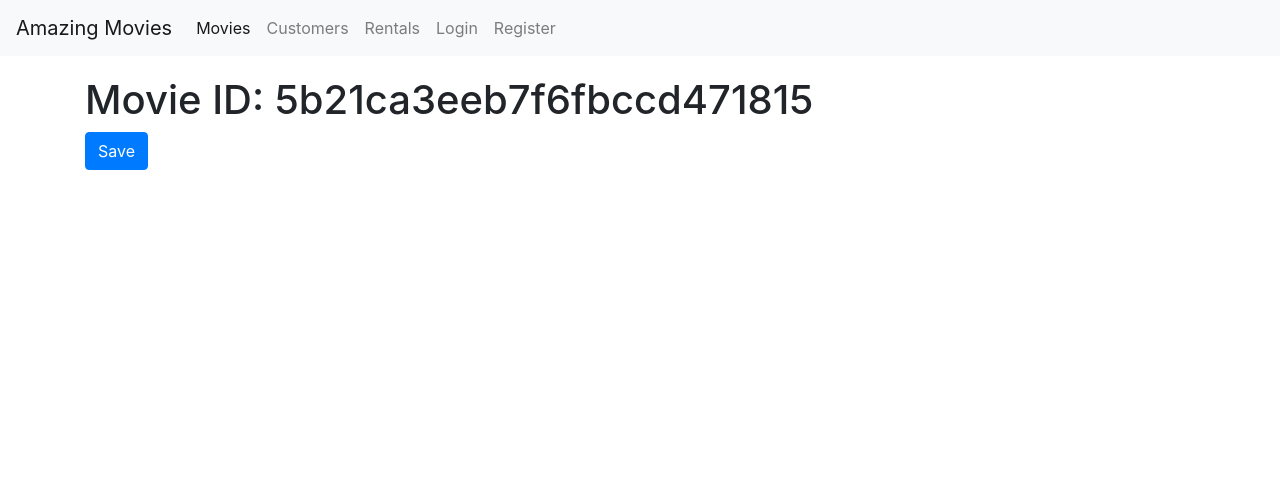
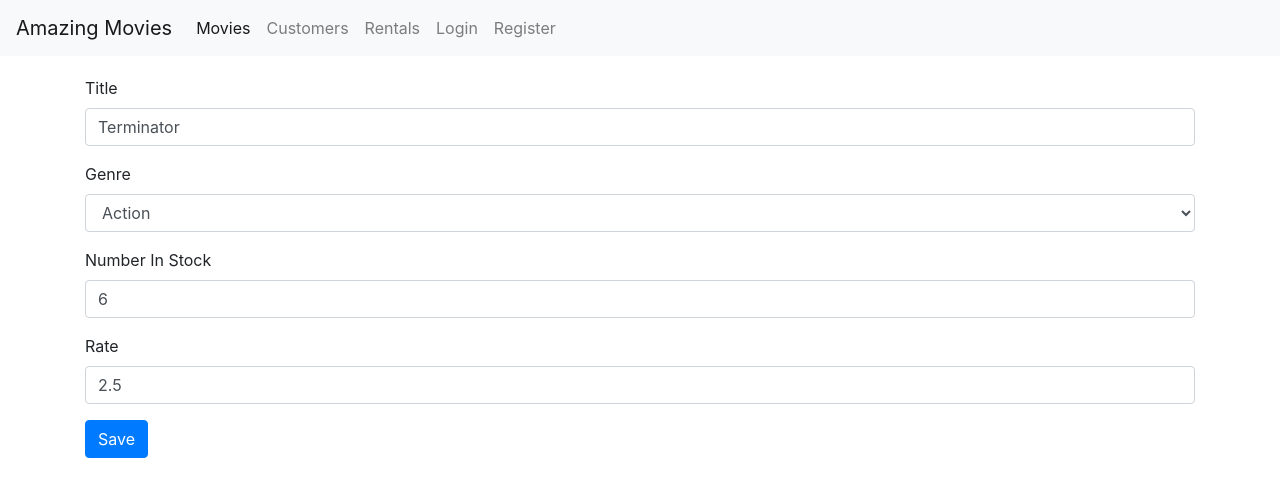
Before and after one commit to nikhilkadu/movie-library, a React (Create React App) app: page /movies/5b21ca3eeb7f6fbccd471815 in a window 1280 px wide. Shown: the top 496 px of the page. Built offline with nearby package versions, Linux system fonts and the light colour scheme.

Commit message:
Implement edit/add movie form

```diff
--- a/src/App.js
+++ b/src/App.js
@@ -1,6 +1,5 @@
 import React from "react";
 import { Route, Redirect, Switch } from "react-router-dom";
-
 import Movies from "./components/movies";
 import Movie from "./components/movie";
 import Navbar from "./components/navbar";
@@ -9,7 +8,6 @@ import Customers from "./components/customers";
 import RegisterForm from "./components/register-form";
 import NotFound from "./components/not-found";
 import LoginForm from "./components/login-form";
-
 import "./App.css";
 
 function App() {
--- /dev/null
+++ b/src/components/common/DropDown.jsx
@@ -0,0 +1,22 @@
+import React from "react";
+
+const Input = ({ name, label, options, error, ...rest }) => {
+  console.log("Rest", rest);
+  console.log("options", options);
+  return (
+    <div className="form-group">
+      <label htmlFor={name}>{label}</label>
+      <select className="form-control" id={name} name={name} {...rest}>
+        <option key="" value=""></option>
+        {options.map(option => (
+          <option key={option._id} value={option._id}>
+            {option.name}
+          </option>
+        ))}
+      </select>
+      {error && <div className="alert alert-danger">{error}</div>}
+    </div>
+  );
+};
+
+export default Input;
--- a/src/components/common/Form.jsx
+++ b/src/components/common/Form.jsx
@@ -1,5 +1,6 @@
 import React, { Component } from "react";
 import Input from "./Input";
+import DropDown from "./DropDown";
 import Joi from "joi-browser";
 
 class Form extends Component {
@@ -39,7 +40,6 @@ class Form extends Component {
 
     const userInput = { ...this.state.userInput };
     userInput[input.name] = input.value;
-
     this.setState({ userInput, errors });
   };
 
@@ -51,6 +51,20 @@ class Form extends Component {
         name={name}
         value={userInput[name]}
         type={type}
+        onChange={this.handleChange}
+        error={errors[name]}
+      />
+    );
+  };
+
+  renderDropDown = (name, label, options) => {
+    const { userInput, errors } = this.state;
+    return (
+      <DropDown
+        label={label}
+        name={name}
+        value={userInput[name]}
+        options={options}
         onChange={this.handleChange}
         error={errors[name]}
       />
--- a/src/components/movie.jsx
+++ b/src/components/movie.jsx
@@ -1,18 +1,86 @@
 import React from "react";
+import Joi from "joi-browser";
+import Form from "./common/Form";
+import { getMovie, saveMovie } from "../services/fakeMovieService";
+import { getGenres } from "../services/fakeGenreService";
 
-const Movie = props => {
-  return (
-    <div>
-      <h1>Movie ID: {props.match.params.id}</h1>
-      <button
-        type="button"
-        className="btn btn-primary"
-        onClick={() => props.history.push("/movies")}
-      >
-        Save
-      </button>
-    </div>
-  );
-};
+class Movie extends Form {
+  state = {
+    userInput: {
+      _id: "",
+      title: "",
+      genreId: "",
+      numberInStock: "",
+      dailyRentalRate: ""
+    },
+    errors: {
+      _id: "",
+      title: "",
+      genreId: "",
+      numberInStock: "",
+      dailyRentalRate: ""
+    },
+    genres: []
+  };
+
+  schema = {
+    _id: Joi.string().allow(""),
+    title: Joi.string()
+      .required()
+      .label("Title"),
+    genreId: Joi.string()
+      .required()
+      .label("Genre"),
+    numberInStock: Joi.number()
+      .required()
+      .min(0)
+      .max(50)
+      .label("Number In Stock"),
+    dailyRentalRate: Joi.number()
+      .required()
+      .min(0)
+      .max(50)
+      .label("Rate")
+  };
+
+  componentDidMount() {
+    const genres = getGenres();
+    this.setState({ genres });
+
+    const movieID = this.props.match.params.id;
+    if (movieID === "add") return;
+
+    const movieObj = getMovie(movieID);
+    if (!movieObj) this.props.history.replace("/not-found");
+
+    const userInput = {
+      _id: movieObj._id,
+      title: movieObj.title,
+      genreId: movieObj.genre._id,
+      numberInStock: movieObj.numberInStock,
+      dailyRentalRate: movieObj.dailyRentalRate
+    };
+    this.setState({ userInput });
+  }
+
+  submitAction = () => {
+    saveMovie(this.state.userInput);
+    this.props.history.push("/movies");
+  };
+
+  render() {
+    return (
+      <div>
+        <form onSubmit={this.handleSubmitForm}>
+          {this.renderInputField("title", "Title")}
+          {this.renderDropDown("genreId", "Genre", this.state.genres)}
+          {this.renderInputField("numberInStock", "Number In Stock")}
+          {this.renderInputField("dailyRentalRate", "Rate")}
+          {this.renderButton("Save")}
+        </form>
+      </div>
+    );
+  }
+}
 
 export default Movie;
--- a/src/components/movies.jsx
+++ b/src/components/movies.jsx
@@ -4,6 +4,7 @@ import Pagination from "./common/Pagination";
 import { paginate } from "../utils/paginate";
 import ListGroup from "./common/ListGroup";
 import MoviesTable from "./MoviesTable";
+import { Link } from "react-router-dom";
 import _ from "lodash";
 
 class Movies extends Component {
@@ -97,7 +98,12 @@ class Movies extends Component {
         </div>
         <div className="col">
           <div style={{ margin: "0 0 21px 0" }}>
-            Showing {totalFilteredMovies} movies.
+            <span>{totalFilteredMovies} movies</span>
+            <span className="add-button">
+              <Link className="btn btn-primary" to="/movies/add" role="button">
+                Add
+              </Link>
+            </span>
           </div>
           <MoviesTable
             movies={pagedMovieData}
--- a/src/components/register-form.jsx
+++ b/src/components/register-form.jsx
@@ -18,6 +18,7 @@ class RegisterForm extends Form {
   schema = {
     username: Joi.string()
       .required()
+      .email()
       .label("Username"),
     password: Joi.string()
       .required()
--- a/src/index.css
+++ b/src/index.css
@@ -12,6 +12,11 @@ body {
   margin-bottom: 20px;
 }
 
+.add-button {
+  right: 80px;
+  position: absolute;
+}
+
 code {
   font-family: source-code-pro, Menlo, Monaco, Consolas, "Courier New",
     monospace;
--- a/src/services/fakeMovieService.js
+++ b/src/services/fakeMovieService.js
@@ -77,13 +77,13 @@ export function getMovie(id) {
 
 export function saveMovie(movie) {
   let movieInDb = movies.find(m => m._id === movie._id) || {};
-  movieInDb.name = movie.name;
+  movieInDb.title = movie.title;
   movieInDb.genre = genresAPI.genres.find(g => g._id === movie.genreId);
   movieInDb.numberInStock = movie.numberInStock;
   movieInDb.dailyRentalRate = movie.dailyRentalRate;
 
   if (!movieInDb._id) {
-    movieInDb._id = Date.now();
+    movieInDb._id = Date.now().toString();
     movies.push(movieInDb);
   }
 
```
